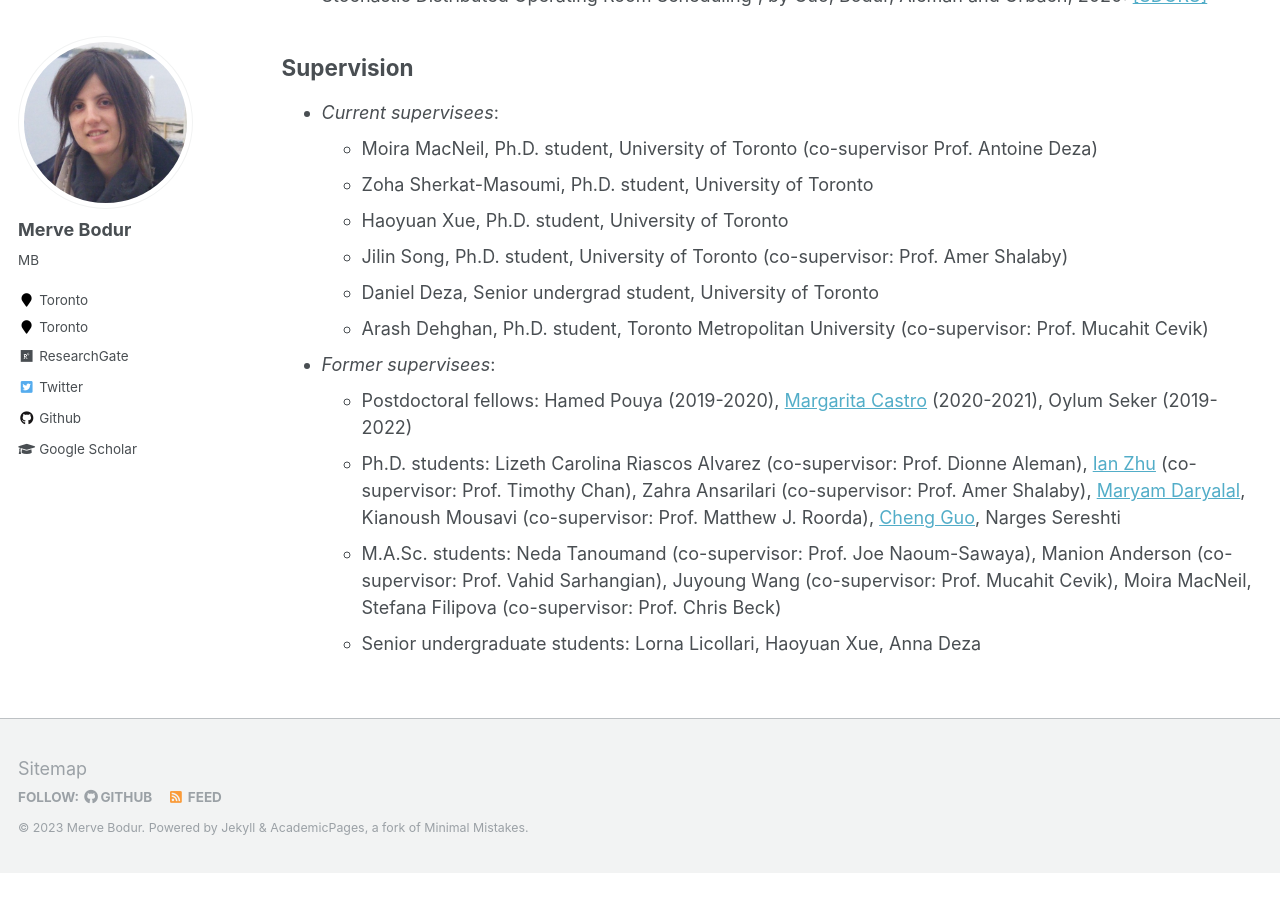
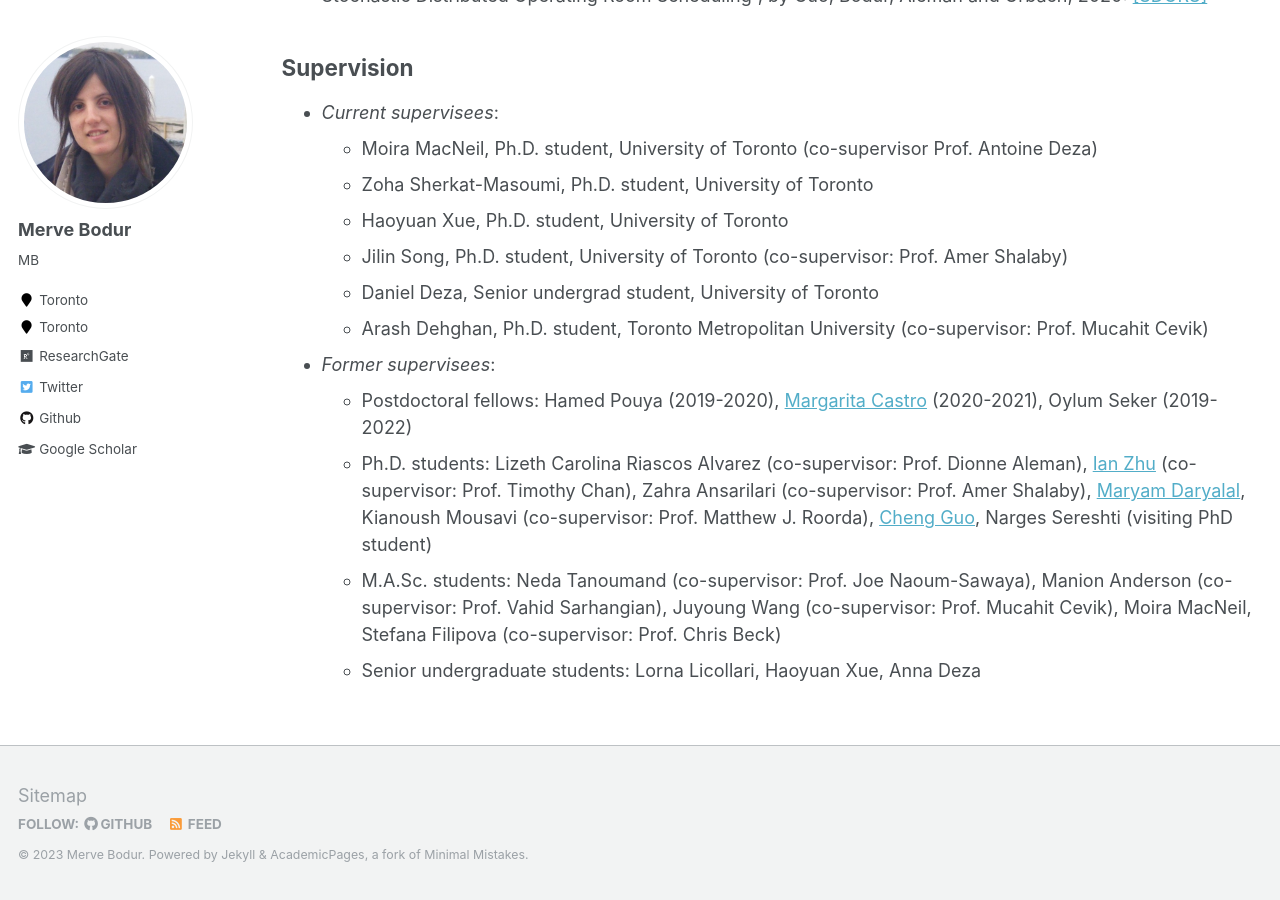
Before and after one commit to mervebodur/mervebodur.github.io, a Jekyll site: the page built from _pages/research.md, in a window 1280 px wide and 900 px high, scrolled down 4790 px. Built offline with Jekyll 4.4.1, drawn with Linux system fonts in a browser that asks for light colours; before the commit the page ends 5663 px from its top, so only the background shows below that.

Commit message:
Update research.md

```diff
--- a/_pages/research.md
+++ b/_pages/research.md
@@ -150,6 +150,6 @@ Z. Ansarilari, M. M. Nesheli, S. Srikukenthiran, M. Bodur, and A. Shalaby\
 
 - *Former supervisees*:
   - Postdoctoral fellows: Hamed Pouya (2019-2020), [Margarita Castro](https://sites.google.com/view/margaritacastro) (2020-2021), Oylum Seker (2019-2022)
-  - Ph.D. students: Lizeth Carolina Riascos Alvarez (co-supervisor: Prof. Dionne Aleman), [Ian Zhu](https://www.ianyzhu.com/) (co-supervisor: Prof. Timothy Chan), Zahra Ansarilari (co-supervisor: Prof. Amer Shalaby), [Maryam Daryalal](https://www.maryamdaryalal.com/), Kianoush Mousavi (co-supervisor: Prof. Matthew J. Roorda), [Cheng Guo](https://chengg04.github.io/), Narges Sereshti
+  - Ph.D. students: Lizeth Carolina Riascos Alvarez (co-supervisor: Prof. Dionne Aleman), [Ian Zhu](https://www.ianyzhu.com/) (co-supervisor: Prof. Timothy Chan), Zahra Ansarilari (co-supervisor: Prof. Amer Shalaby), [Maryam Daryalal](https://www.maryamdaryalal.com/), Kianoush Mousavi (co-supervisor: Prof. Matthew J. Roorda), [Cheng Guo](https://chengg04.github.io/), Narges Sereshti (visiting PhD student)
   - M.A.Sc. students: Neda Tanoumand (co-supervisor: Prof. Joe Naoum-Sawaya), Manion Anderson (co-supervisor: Prof. Vahid Sarhangian), Juyoung Wang (co-supervisor: Prof. Mucahit Cevik), Moira MacNeil, Stefana Filipova (co-supervisor: Prof. Chris Beck)
   - Senior undergraduate students: Lorna Licollari, Haoyuan Xue, Anna Deza
```
